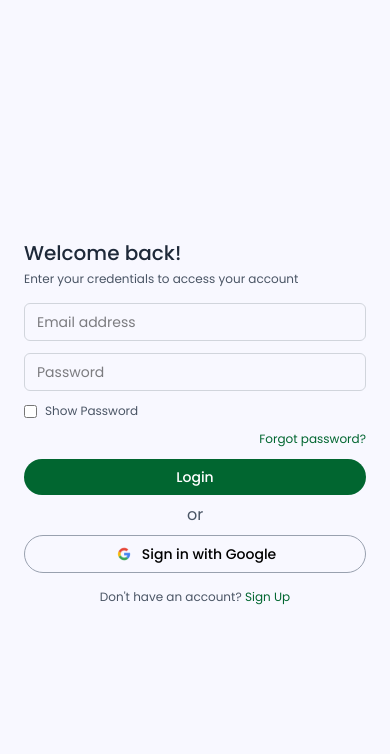
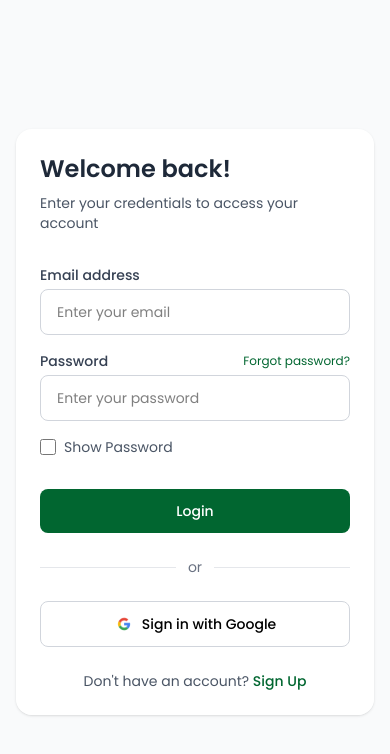
Before and after one commit to Markyyy2002/pechay-thesis, a React (Vite) app: page /login in a window 390 px wide. Shown: the top 754 px of the page. Built offline with nearby package versions, Linux system fonts and the light colour scheme; no server answers.

Commit message:
style(Auth): improve UI and layout consistency in Login and Signup components

```diff
--- a/src/components/Auth/Login.jsx
+++ b/src/components/Auth/Login.jsx
@@ -32,71 +32,86 @@ const Login = () => {
   };
 
   return (
-    <div className="flex justify-center items-center w-full h-screen">
-      <div className="flex w-full md:w-[90vw] lg:w-[80vw] xl:w-[60vw] h-[90vh] shadow-none md:shadow-md rounded-lg overflow-hidden">
-        <div className="w-full md:w-1/2 md:bg-white flex flex-col justify-center p-6 md:p-8 lg:p-12">
-          <h1 className="text-xl md:text-2xl font-medium text-gray-800 mb-1">Welcome back!</h1>
-          <h3 className="text-xs md:text-sm text-gray-600 font-normal mb-4 md:mb-6">Enter your credentials to access your account</h3>
+    <div className="flex justify-center items-center w-full min-h-screen bg-gray-50 md:bg-white p-4 md:p-0">
+      <div className="flex w-full md:w-[90vw] lg:w-[80vw] xl:w-[60vw] md:h-[90vh] shadow-sm md:shadow-md rounded-2xl overflow-hidden">
+        <div className="w-full md:w-1/2 bg-white flex flex-col justify-center p-6 md:p-8 lg:p-12">
+          <div className="mb-8 md:mb-6">
+            <h1 className="text-2xl md:text-2xl font-semibold text-gray-800 mb-2">Welcome back!</h1>
+            <h3 className="text-sm md:text-sm text-gray-600 font-normal">Enter your credentials to access your account</h3>
+          </div>
 
-          {error && <p className="text-red-500 text-xs md:text-sm mb-4 text-center">{error}</p>}
+          {error && <p className="text-red-500 text-sm mb-4 text-center bg-red-50 p-2 rounded-lg">{error}</p>}
 
-          <form onSubmit={handleLogin} className="flex flex-col items-center w-full">
+          <form onSubmit={handleLogin} className="flex flex-col items-center w-full space-y-4 md:space-y-3">
+            <div className="w-full">
+              <label htmlFor="email" className="block text-sm font-medium text-gray-700 mb-1">Email address</label>
               <input
+                id="email"
                 type="email"
-              placeholder="Email address"
+                placeholder="Enter your email"
                 value={email}
                 onChange={(e) => setEmail(e.target.value)}
-              className="w-full px-3 py-2 md:py-3 mb-3 md:mb-4 border border-gray-300 rounded-md text-sm md:text-base focus:outline-none focus:ring-1 focus:ring-green-700"
+                className="w-full px-4 py-3 md:py-3 border border-gray-300 rounded-lg text-sm md:text-base focus:outline-none focus:ring-2 focus:ring-green-700 focus:border-transparent"
                 required
               />
+            </div>
 
+            <div className="w-full">
+              <div className="flex justify-between items-center mb-1">
+                <label htmlFor="password" className="block text-sm font-medium text-gray-700">Password</label>
+                <Link to="/forgot-password" className="text-xs text-green-800 hover:underline">
+                  Forgot password?
+                </Link>
+              </div>
               <input
+                id="password"
                 type={showPassword ? "text" : "password"}
-              placeholder="Password"
+                placeholder="Enter your password"
                 value={password}
                 onChange={(e) => setPassword(e.target.value)}
-              className="w-full px-3 py-2 md:py-3 mb-3 md:mb-4 border border-gray-300 rounded-md text-sm md:text-base focus:outline-none focus:ring-1 focus:ring-green-700"
+                className="w-full px-4 py-3 md:py-3 border border-gray-300 rounded-lg text-sm md:text-base focus:outline-none focus:ring-2 focus:ring-green-700 focus:border-transparent"
                 required
               />
+            </div>
 
-            <div className="flex items-center mb-3 md:mb-4 w-full">
+            <div className="flex items-center w-full">
               <input
                 type="checkbox"
                 id="show-password"
                 checked={showPassword}
                 onChange={() => setShowPassword(!showPassword)}
-                className="mr-2"
+                className="h-4 w-4 text-green-800 focus:ring-green-700 border-gray-300 rounded"
               />
-              <label htmlFor="show-password" className="text-xs md:text-sm text-gray-600 cursor-pointer">
+              <label htmlFor="show-password" className="ml-2 text-sm text-gray-600 cursor-pointer">
                 Show Password
               </label>
             </div>
 
-            <Link to="/forgot-password" className="self-end text-xs md:text-sm text-green-800 hover:underline mb-3 md:mb-4">
-              Forgot password?
-            </Link>
-
             <button
               type="submit"
-              className="w-full py-2 md:py-3 font-medium bg-green-800 hover:bg-green-700 text-white rounded-full text-sm md:text-base cursor-pointer transition-colors duration-200"
+              className="w-full py-3 md:py-3 font-medium bg-green-800 hover:bg-green-700 text-white rounded-lg text-sm md:text-base cursor-pointer transition-colors duration-200 mt-4"
             >
               Login
             </button>
           </form>
 
-          <div className="text-center text-gray-600 my-2">or</div>
+          <div className="flex items-center my-6">
+            <div className="flex-grow h-px bg-gray-200"></div>
+            <span className="px-3 text-sm text-gray-500">or</span>
+            <div className="flex-grow h-px bg-gray-200"></div>
+          </div>
 
           <button
             onClick={handleGoogleLogin}
-            className="w-full py-2 md:py-3 font-medium mx-auto flex justify-center items-center rounded-full text-sm md:text-base cursor-pointer border border-gray-400 hover:bg-gray-50 transition-colors duration-200"
+            className="w-full py-3 md:py-3 font-medium mx-auto flex justify-center items-center rounded-lg text-sm md:text-base cursor-pointer border border-gray-300 hover:bg-gray-50 transition-colors duration-200"
           >
-            <span className="w-5 h-5 md:w-6 md:h-6 bg-contain bg-no-repeat bg-center mr-2" style={{ backgroundImage: `url(${GoogleLogo})` }}></span>
+            <img src={GoogleLogo} alt="Google" className="w-5 h-5 mr-2" />
             <span>Sign in with Google</span>
           </button>
 
-          <p className="text-center text-xs md:text-sm text-gray-600 mt-4">
+          <p className="text-center text-sm text-gray-600 mt-6">
             Don't have an account?{" "}
-            <Link to="/signup" className="text-green-800 hover:underline cursor-pointer">
+            <Link to="/signup" className="text-green-800 font-medium hover:underline cursor-pointer">
               Sign Up
             </Link>
           </p>
--- a/src/components/Auth/Signup.jsx
+++ b/src/components/Auth/Signup.jsx
@@ -90,46 +90,54 @@ const Signup = () => {
   };
 
   return (
-    <div className="flex justify-center items-center w-full h-screen">
-      <div className="flex w-full md:w-[90vw] lg:w-[80vw] xl:w-[60vw] h-[90vh] shadow-none md:shadow-md rounded-lg overflow-hidden">
-        <div className="w-full md:w-1/2 md:bg-white flex flex-col justify-center p-6 md:p-8 lg:p-12">
-          <h1 className="text-xl md:text-2xl font-medium text-gray-800 mb-1">Create an account!</h1>
-          <h3 className="text-xs md:text-sm text-gray-600 font-normal mb-4 md:mb-6">Enter your details to get started</h3>
+    <div className="flex justify-center items-center w-full min-h-screen bg-gray-50 md:bg-white p-4 md:p-0">
+      <div className="flex w-full md:w-[90vw] lg:w-[80vw] xl:w-[60vw] md:h-[90vh] shadow-sm md:shadow-md rounded-2xl overflow-hidden">
+        <div className="w-full md:w-1/2 bg-white flex flex-col justify-center p-6 md:p-8 lg:p-12">
+          <div className="mb-8 md:mb-6">
+            <h1 className="text-2xl md:text-2xl font-semibold text-gray-800 mb-2">Create an account!</h1>
+            <h3 className="text-sm md:text-sm text-gray-600 font-normal">Enter your details to get started</h3>
+          </div>
 
-          {error && <p className="text-red-500 text-xs md:text-sm mb-4 text-center">{error}</p>}
+          {error && <p className="text-red-500 text-sm mb-4 text-center bg-red-50 p-2 rounded-lg">{error}</p>}
 
-          <form onSubmit={handleSignup} className="flex flex-col items-center w-full">
+          <form onSubmit={handleSignup} className="flex flex-col items-center w-full space-y-4 md:space-y-3">
+            <div className="w-full">
+              <label htmlFor="email" className="block text-sm font-medium text-gray-700 mb-1">Email address</label>
               <input
+                id="email"
                 type="email"
-              placeholder="Email address"
+                placeholder="Enter your email"
                 value={email}
                 onChange={(e) => setEmail(e.target.value)}
-              className="w-full px-3 py-2 md:py-3 mb-3 md:mb-4 border border-gray-300 rounded-md text-sm md:text-base focus:outline-none focus:ring-1 focus:ring-green-700"
+                className="w-full px-4 py-3 md:py-3 border border-gray-300 rounded-lg text-sm md:text-base focus:outline-none focus:ring-2 focus:ring-green-700 focus:border-transparent"
                 required
               />
+            </div>
 
-            <div className="w-full mb-3 md:mb-4">
+            <div className="w-full">
+              <label htmlFor="password" className="block text-sm font-medium text-gray-700 mb-1">Password</label>
               <input
+                id="password"
                 type={showPassword ? "text" : "password"}
-                placeholder="Password"
+                placeholder="Create a password"
                 value={password}
                 onChange={(e) => setPassword(e.target.value)}
-                className="w-full px-3 py-2 md:py-3 border border-gray-300 rounded-md text-sm md:text-base focus:outline-none focus:ring-1 focus:ring-green-700"
+                className="w-full px-4 py-3 md:py-3 border border-gray-300 rounded-lg text-sm md:text-base focus:outline-none focus:ring-2 focus:ring-green-700 focus:border-transparent"
                 required
               />
 
               {password && (
-                <div className="mt-1">
+                <div className="mt-2">
                   <div className="flex justify-between items-center mb-1">
                     <div className="flex space-x-1 w-full">
                       {[...Array(5)].map((_, i) => (
                         <div
                           key={i}
-                          className={`h-1 flex-1 rounded-full ${i < passwordStrength ? getStrengthColor() : "bg-gray-200"}`}
+                          className={`h-1.5 flex-1 rounded-full ${i < passwordStrength ? getStrengthColor() : "bg-gray-200"}`}
                         ></div>
                       ))}
                     </div>
-                    <span className="text-xs ml-2 w-16 text-right">
+                    <span className="text-xs ml-2 w-16 text-right font-medium">
                       {getStrengthLabel()}
                     </span>
                   </div>
@@ -140,14 +148,16 @@ const Signup = () => {
               )}
             </div>
 
-            <div className="w-full mb-3 md:mb-4">
+            <div className="w-full">
+              <label htmlFor="confirm-password" className="block text-sm font-medium text-gray-700 mb-1">Confirm password</label>
               <input
+                id="confirm-password"
                 type={showPassword ? "text" : "password"}
-                placeholder="Confirm password"
+                placeholder="Confirm your password"
                 value={confirmPassword}
                 onChange={(e) => setConfirmPassword(e.target.value)}
-                className={`w-full px-3 py-2 md:py-3 border rounded-md text-sm md:text-base focus:outline-none focus:ring-1 focus:ring-green-700 ${
-                  confirmPassword && !passwordMatch ? "border-red-500" : "border-gray-300"
+                className={`w-full px-4 py-3 md:py-3 border rounded-lg text-sm md:text-base focus:outline-none focus:ring-2 focus:ring-green-700 focus:border-transparent ${
+                  confirmPassword && !passwordMatch ? "border-red-500 bg-red-50" : "border-gray-300"
                 }`}
                 required
               />
@@ -156,41 +166,45 @@ const Signup = () => {
               )}
             </div>
 
-            <div className="flex items-center mb-3 md:mb-4 w-full">
+            <div className="flex items-center w-full">
               <input
                 type="checkbox"
                 id="show-password"
                 checked={showPassword}
                 onChange={() => setShowPassword(!showPassword)}
-                className="mr-2"
+                className="h-4 w-4 text-green-800 focus:ring-green-700 border-gray-300 rounded"
               />
-              <label htmlFor="show-password" className="text-xs md:text-sm text-gray-600 cursor-pointer">
+              <label htmlFor="show-password" className="ml-2 text-sm text-gray-600 cursor-pointer">
                 Show Password
               </label>
             </div>
 
             <button
               type="submit"
-              className="w-full py-2 md:py-3 font-medium bg-green-800 hover:bg-green-700 text-white rounded-full text-sm md:text-base cursor-pointer transition-colors duration-200"
+              className="w-full py-3 md:py-3 font-medium bg-green-800 hover:bg-green-700 text-white rounded-lg text-sm md:text-base cursor-pointer transition-colors duration-200 mt-4 disabled:opacity-70 disabled:cursor-not-allowed"
               disabled={!passwordMatch || passwordStrength <= 2}
             >
               Sign Up
             </button>
           </form>
 
-          <div className="text-center text-gray-600 my-2">or</div>
+          <div className="flex items-center my-6">
+            <div className="flex-grow h-px bg-gray-200"></div>
+            <span className="px-3 text-sm text-gray-500">or</span>
+            <div className="flex-grow h-px bg-gray-200"></div>
+          </div>
 
           <button
             onClick={handleGoogleSignup}
-            className="w-full py-2 md:py-3 font-medium mx-auto flex justify-center items-center rounded-full text-sm md:text-base cursor-pointer border border-gray-400 hover:bg-gray-50 transition-colors duration-200"
+            className="w-full py-3 md:py-3 font-medium mx-auto flex justify-center items-center rounded-lg text-sm md:text-base cursor-pointer border border-gray-300 hover:bg-gray-50 transition-colors duration-200"
           >
-            <span className="w-5 h-5 md:w-6 md:h-6 bg-contain bg-no-repeat bg-center mr-2" style={{ backgroundImage: `url(${GoogleLogo})` }}></span>
+            <img src={GoogleLogo} alt="Google" className="w-5 h-5 mr-2" />
             <span>Sign up with Google</span>
           </button>
 
-          <p className="text-center text-xs md:text-sm text-gray-600 mt-4">
+          <p className="text-center text-sm text-gray-600 mt-6">
             Already have an account?{" "}
-            <Link to="/login" className="text-green-800 hover:underline cursor-pointer">
+            <Link to="/login" className="text-green-800 font-medium hover:underline cursor-pointer">
               Login
             </Link>
           </p>
```
Also changed, not shown: src/assets/image/facebook.webp (added). Lines whose indentation alone changed are shown as unchanged.
